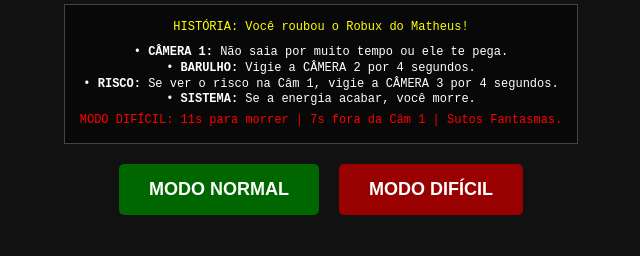
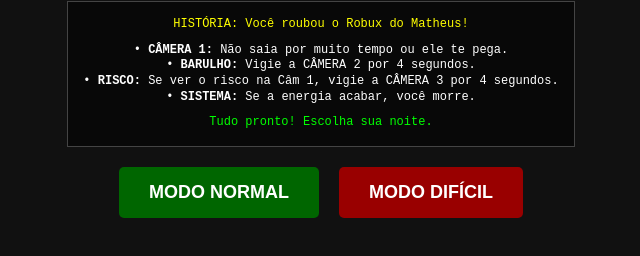
Before and after one commit to lanel88/Mathues, a plain HTML site: page index.html in a window 1280 px wide. Shown: the part 314-570 px from the top of the page, without its empty margins (319-959 px from the left). Drawn offline with Linux system fonts and the light colour scheme.

Commit message:
Add files via upload

```diff
--- a/index.html
+++ b/index.html
@@ -55,7 +55,6 @@
         #fim-img { width: 100%; height: 100%; object-fit: contain; position: absolute; }
         #msg-vitoria { position: relative; z-index: 600; font-size: 30px; color: #0f0; text-shadow: 2px 2px #000; font-weight: bold; background: rgba(0,0,0,0.6); padding: 20px; border-radius: 10px; display: none; }
 
-        /* Susto Rápido (Ghost Jumpscare) */
         #ghost-jumpscare {
             position: absolute; top: 0; left: 0; width: 100%; height: 100%;
             background: #000; display: none; z-index: 400; justify-content: center; align-items: center;
@@ -75,11 +74,11 @@
             <p>• <b>BARULHO:</b> Vigie a CÂMERA 2 por 4 segundos.</p>
             <p>• <b>RISCO:</b> Se ver o risco na Câm 1, vigie a CÂMERA 3 por 4 segundos.</p>
             <p>• <b>SISTEMA:</b> Se a energia acabar, você morre.</p>
-            <p style="color: red; margin-top: 5px;">MODO DIFÍCIL: 11s para morrer | 7s fora da Câm 1 | Sutos Fantasmas.</p>
+            <p id="status-carregamento" style="color: #0f0; margin-top: 10px;">Carregando arquivos...</p>
         </div>
         <div class="botoes-inicio">
-            <button class="btn-start normal" onclick="iniciarJogo(false)">MODO NORMAL</button>
-            <button class="btn-start dificil" onclick="iniciarJogo(true)">MODO DIFÍCIL</button>
+            <button id="btn-normal" class="btn-start normal" onclick="iniciarJogo(false)" disabled>MODO NORMAL</button>
+            <button id="btn-dificil" class="btn-start dificil" onclick="iniciarJogo(true)" disabled>MODO DIFÍCIL</button>
         </div>
     </div>
 
@@ -120,20 +119,39 @@
     </div>
 
     <script>
+        // --- SISTEMA DE PRÉ-CARREGAMENTO ---
+        const imagensParaCarregar = [
+            'sala1.jpg', 'sala2.jpg', 'sala3.jpg',
+            'salabad2.jpg', 'salabad3.jpg', 'risco.png',
+            'jumpscare.jpg', 'vitoria.jpg'
+        ];
+
+        let imagensCarregadas = 0;
+        imagensParaCarregar.forEach(src => {
+            const img = new Image();
+            img.src = src;
+            img.onload = () => {
+                imagensCarregadas++;
+                if (imagensCarregadas === imagensParaCarregar.length) {
+                    document.getElementById('status-carregamento').innerText = "Tudo pronto! Escolha sua noite.";
+                    document.getElementById('btn-normal').disabled = false;
+                    document.getElementById('btn-dificil').disabled = false;
+                }
+            };
+        });
+
+        // --- LÓGICA DO JOGO ---
         let tempoRestante = 180;
         let salaAtual = "sala1";
         let jogoAtivo = false;
         let modoManutencao = false;
         let nivelSistema = 100;
         let timerForaSala1 = 0;
-
-        // Configurações de Dificuldade
         let modoDificilAtivo = false;
         let tempoMaxMorte = 20;
         let limiteForaSala1 = 10;
         let drenoEnergia = 1.2;
         let chanceAparecer = 0.06;
-
         let inimigo2Ativo = false;
         let inimigo3Ativo = false;
         let timerMorte2 = 0;
@@ -245,16 +263,13 @@
                 nivelSistema -= drenoEnergia;
                 atualizarInterface();
 
-                // Dificuldade progressiva (Normal apenas)
                 if (!modoDificilAtivo) {
                     if (tempoRestante <= 120 && tempoRestante > 60) { tempoMaxMorte = 15; chanceAparecer = 0.10; }
                     if (tempoRestante <= 60) { tempoMaxMorte = 12; chanceAparecer = 0.20; }
                 }
 
-                // Susto Fantasma Aleatório no Difícil
                 if (modoDificilAtivo && Math.random() < 0.05) { sustoFantasma(); }
 
-                // Regra Sala 1
                 if (salaAtual !== "sala1" || modoManutencao) {
                     timerForaSala1++;
                     document.getElementById('aviso-presenca').style.display = "block";
@@ -264,11 +279,9 @@
                     document.getElementById('aviso-presenca').style.display = "none";
                 }
 
-                // Spawns
                 if (!inimigo2Ativo && Math.random() < chanceAparecer) { inimigo2Ativo = true; somBatida.play(); }
                 if (!inimigo3Ativo && Math.random() < chanceAparecer) { inimigo3Ativo = true; }
 
-                // Expulsão
                 if (!modoManutencao) {
                     if (inimigo2Ativo && salaAtual === "sala2") {
                         tempoEncarando++;
```
